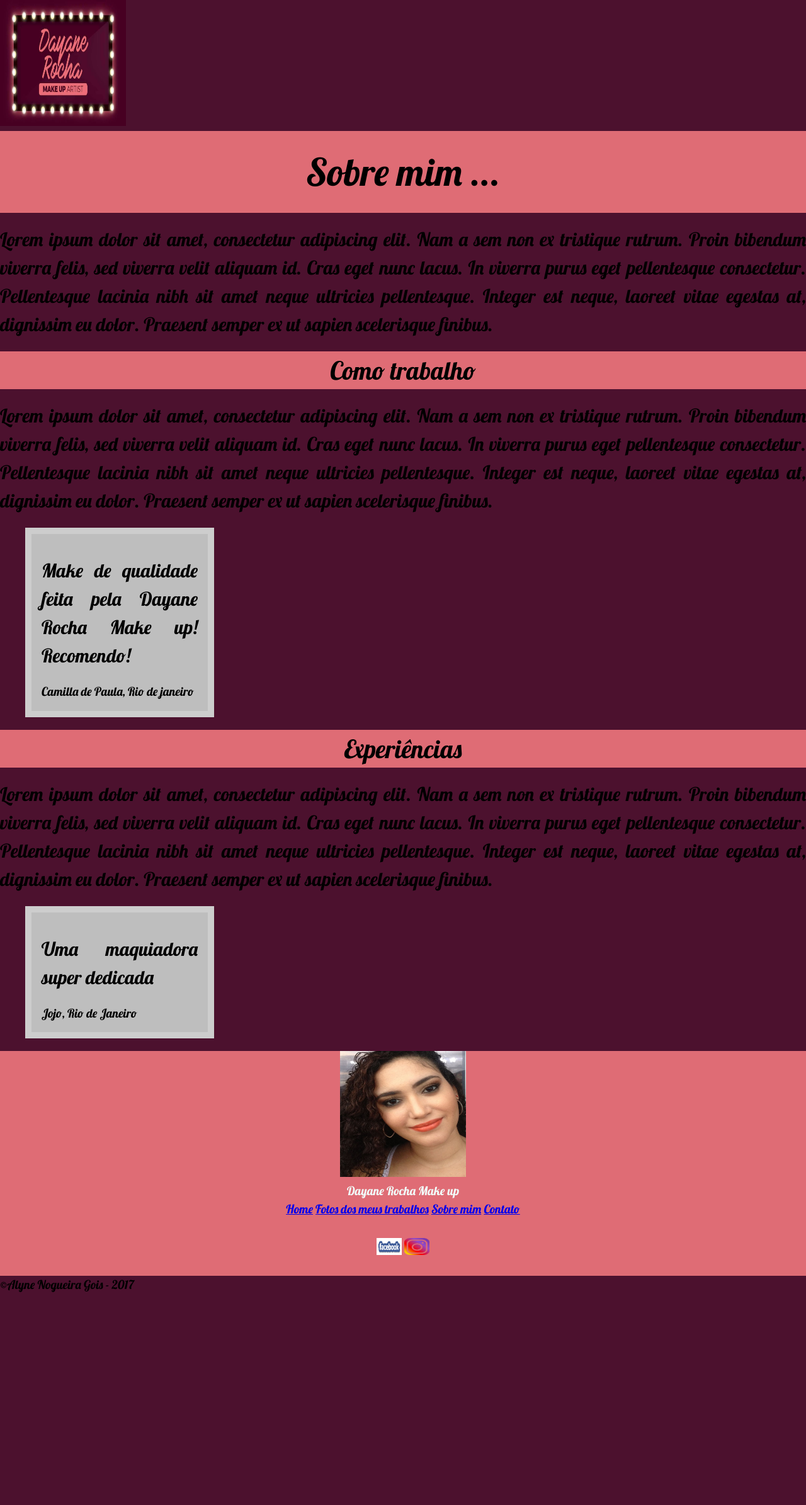
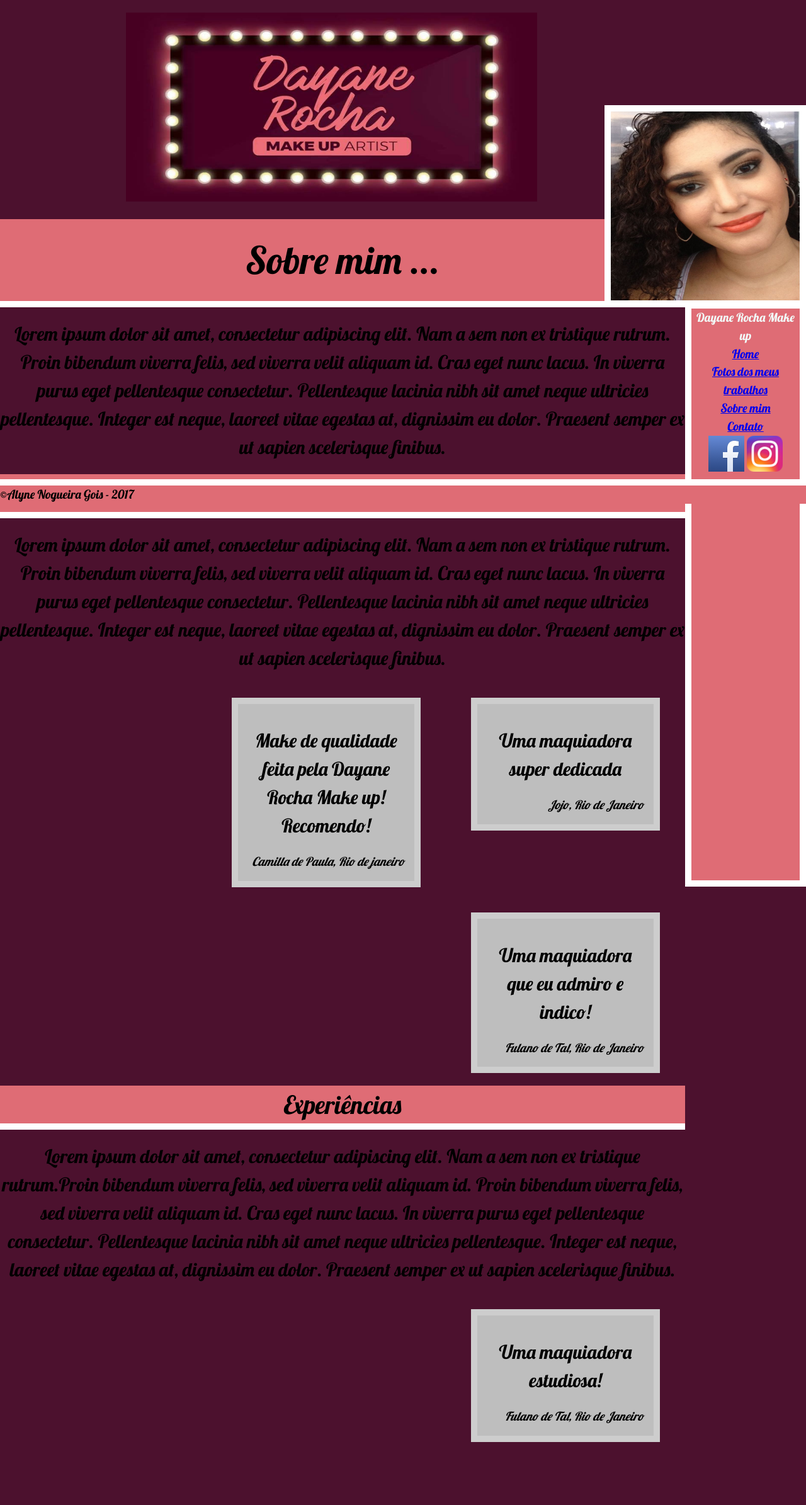
Before and after one commit to alynenogu/siteDayane, a PHP site: page / in a window 1280 px wide. Shown: the whole page at 63% size. Before the commit the page ends 2052 px from the top, so only its background shows below. Run offline with PHP 8.4, Linux system fonts and the light colour scheme.

Commit message:
Terminando os ultimos detalhes

```diff
--- a/css/style.css
+++ b/css/style.css
@@ -4,31 +4,53 @@
 	line-height: 1.5;
 	font-family: 'Lobster', cursive;
 }
-main h1{
+.logotipo{
+	width: 60%;
+	height: 300px;
+	margin: 20px 200px;
+}
+h1,h2 {
+	font-family: 'Lobster', cursive;
+}
+.titulo-principal{
 	font-size: 60px;
 	background-color: rgb(223, 108, 117);
 	text-align: center;
 	font-family: 'Lobster', cursive;
 	padding: 20px;
-	margin: 0px;
+	border-bottom: 10px solid white;
+
+
 			}
 h2{
 	font-size: 40px;
 	background-color: rgb(223, 108, 117);
 	font-family: 'Lobster', cursive;
 	text-align: center;
+	border-bottom: 10px solid white;
 
 			}
+.subtitulo{
+	clear: both;
+}
 p{
 	font-family: 'Lobster', cursive;
 	font-size: 30px;
 	color:black;
-	text-align: justify;
+	text-align: center;
 	margin: 20px 0;
 
 
 }
-blockquote{
+.texto_final{
+	font-family: 'Lobster', cursive;
+	font-size: 30px;
+	color:black;
+	text-align: center;
+
+}
+.citacao {
+	float: right;
 	background-color: rgb(190,190,190);
 	padding: 16px;
 	border: 10px solid #CDCDCD;
@@ -38,21 +60,80 @@
 	box-sizing: border-box;
 	margin: 20px 40px;
 
+
 }
-main img{
+
+
+cite{
+	float: right;
+	clear: both;
+	color:black;
+	font-style: italic;
 
 
 }
-cite{
-	color:black;
+.rodape{
+	clear: both;
+	border-top-width: 10px;
+	border-top-style: solid;
+	border-top-color: white;
+	position: fixed;
+    bottom: 0;
+    left: 0;
+    width: 100%;
+	background-color: rgb(223, 108, 117);
 }
-aside{
+main{
+	float: left;
+	padding-bottom: 80px;
+	width: 85%
+
+
+
+}
+.foto-dayane{
+	width: 300px;
+	height: 300px;
+	position: absolute;
+	top: 167px;
+	right: 0px;
+	border-width: 10px;
+ 	border-style:solid;
+ 	border-color:white;
+
+
+}
+.navegacao-site{
+	float: right;
 	background-color: rgb(223, 108, 117);
 	color: #F2FFFC;
 	text-align: center;
+		border-width: 10px;
+ 	border-style:solid;
+ 	border-color:white;
+ 	box-sizing: border-box;
+ 	width: 15%;
+ 	height: 928px;
+    position: relative;
+    top: 480px;
+
 
 }
-aside li{
+.redes-sociais li{
 	display: inline-block;
 	height: 60px;
+
 }
+
+.redes-sociais a{
+	width: 57px;
+	height: 57px;
+	display: inline-block;
+	text-indent: -9999px;
+}
+.facebook{
+	background-image: url(../css/imagens/apple-touch-icon-precomposed.png);
+}
+.instagram{
+	background-image: url(../css/imagens/inst.png);
+}
--- a/index.php
+++ b/index.php
@@ -11,8 +11,8 @@
 	</head>
 <body>
 	<main>
-	<img src = "css/imagens/logotipo_dayanemaquiagem.jpg" alt="Logotipo" width="200px" height="200px">
-		<h1 > Sobre mim ...</h1>
+<img src = "css/imagens/logotipo_dayanemaquiagem.jpg" alt="Logotipo"  class="logotipo">
+		<h1 class="titulo-principal"> Sobre mim ...</h1>
 	<p>  Lorem ipsum dolor sit amet, consectetur adipiscing elit. Nam a sem non ex tristique rutrum.
 	 Proin bibendum viverra felis, sed viverra velit aliquam id.
 	 Cras eget nunc lacus. In viverra purus eget pellentesque consectetur.
@@ -21,7 +21,7 @@
 	  Praesent semper ex ut sapien scelerisque finibus.
 </p>
 
-		<h2 > Como trabalho </h2>
+		<h2 class="subtitulo" > Como trabalho </h2>
 		<p>  Lorem ipsum dolor sit amet, consectetur adipiscing elit. Nam a sem non ex tristique rutrum.
 	 Proin bibendum viverra felis, sed viverra velit aliquam id.
 	 Cras eget nunc lacus. In viverra purus eget pellentesque consectetur.
@@ -29,28 +29,39 @@
 	  Integer est neque, laoreet vitae egestas at, dignissim eu dolor.
 	  Praesent semper ex ut sapien scelerisque finibus.
 </p>
-		<blockquote>
+<blockquote class="citacao">
+			<p>Uma maquiadora super dedicada</p>
+			<cite>Jojo, Rio de Janeiro</cite>
+		</blockquote>
+
+		<blockquote class="citacao">
 			<p>Make de qualidade feita pela Dayane Rocha Make up! Recomendo!</p>
 			<cite>Camilla de Paula, Rio de janeiro</cite>
 		</blockquote>
 
-		<h2> Experiências </h2>
-		<p>  Lorem ipsum dolor sit amet, consectetur adipiscing elit. Nam a sem non ex tristique rutrum.
+		<blockquote class="citacao">
+			<p>Uma maquiadora que eu admiro e indico!</p>
+			<cite>Fulano de Tal, Rio de Janeiro</cite>
+		</blockquote>
+
+		<h2 class="subtitulo"> Experiências </h2>
+		<p class="texto_final">  Lorem ipsum dolor sit amet, consectetur adipiscing elit. Nam a sem non ex tristique rutrum.Proin bibendum viverra felis, sed viverra velit aliquam id.
 	 Proin bibendum viverra felis, sed viverra velit aliquam id.
 	 Cras eget nunc lacus. In viverra purus eget pellentesque consectetur.
 	  Pellentesque lacinia nibh sit amet neque ultricies pellentesque.
 	  Integer est neque, laoreet vitae egestas at, dignissim eu dolor.
 	  Praesent semper ex ut sapien scelerisque finibus.
 </p>
-		<blockquote>
-			<p>Uma maquiadora super dedicada</p>
-			<cite>Jojo, Rio de Janeiro</cite>
+	<blockquote class="citacao">
+			<p>Uma maquiadora estudiosa!</p>
+			<cite>Fulano de Tal, Rio de Janeiro</cite>
 		</blockquote>
 
+
 		</main>
+<img src="css/imagens/Dayane.jpg" alt="Dayane Rocha"  class="foto-dayane">
+<aside class="navegacao-site">
 
-<aside>
-	<img src="css/imagens/Dayane.jpg" alt="Dayane Rocha"  width="200px" height="200px">
 <h1> Dayane Rocha Make up </h1>
 <nav>
 
@@ -65,13 +76,18 @@
 
 	</ul>
 </nav>
-<ul>
-<li><a href="https://www.facebook.com/dayane.rocha.makeup/"><img src="css/imagens/images.png" alt="facebook" width="40px" height="27px"></a></li>
+<ul class="redes-sociais">
+<!--<li><a href="https://www.facebook.com/dayane.rocha.makeup/"><img src="css/imagens/images.png" alt="facebook" width="40px" height="27px"></a></li>
 <li><a href="https://www.instagram.com/day.rocha.makeup"><img src="css/imagens/instagram_PNG10.png" alt="instagram" width="40px" height="27px"></a></li>
+!-->
+<li><a class="facebook" href="https://www.facebook.com/dayane.rocha.makeup/"> Facebook</a></li>
+<li><a class="instagram" href="https://www.instagram.com/day.rocha.makeup">Instagram</a></li>
+
+
 </ul>
 </aside>
 
-<footer>
+<footer class="rodape">
 	&copy;Alyne Nogueira Gois - 2017
 
 </footer>
```
